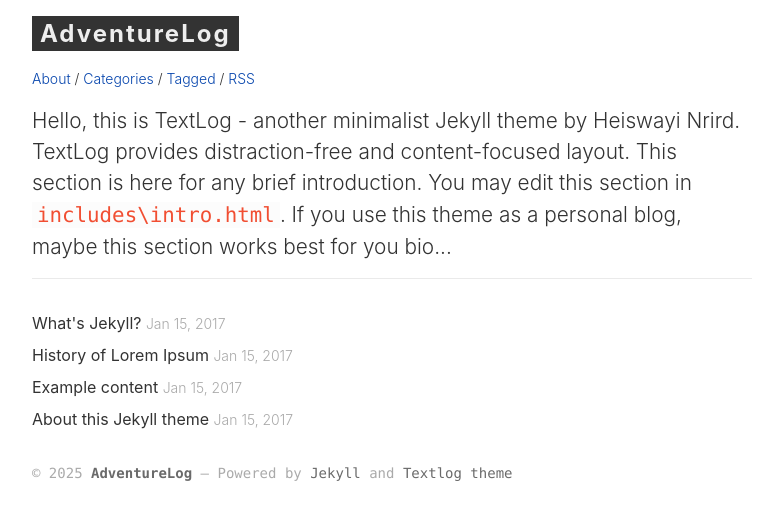
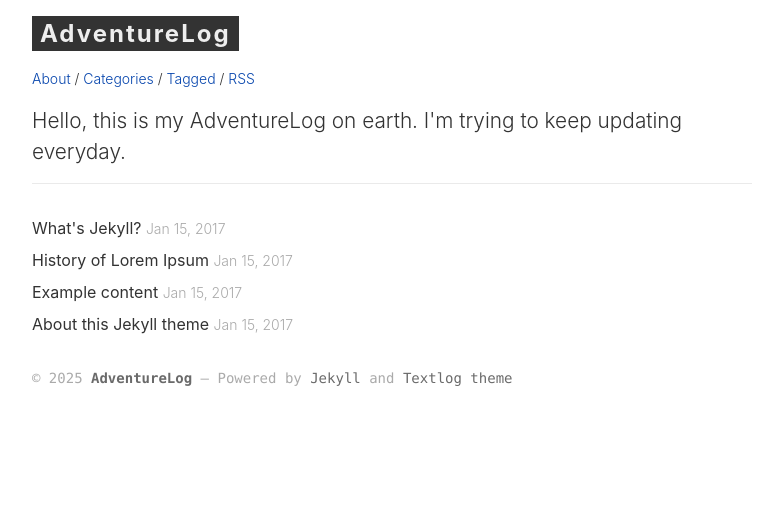
Before and after one commit to Hwei-esay/AdventureLog, a Jekyll site: the page built from index.html, in a window 1280 px wide. Shown: the top 520 px of the page, without its empty margins (8-791 px from the left). Built offline with Jekyll 4.4.1, drawn with Linux system fonts in a browser that asks for light colours.

Commit message:
Update intro.html

```diff
--- a/_includes/intro.html
+++ b/_includes/intro.html
@@ -1 +1 @@
-<p class="site-intro">Hello, this is TextLog - another minimalist Jekyll theme by Heiswayi Nrird. TextLog provides distraction-free and content-focused layout. This section is here for any brief introduction. You may edit this section in <code>includes\intro.html</code>. If you use this theme as a personal blog, maybe this section works best for you bio...</p>
+<p class="site-intro">Hello, this is my AdventureLog on earth. I'm trying to keep updating everyday.</p>
```
